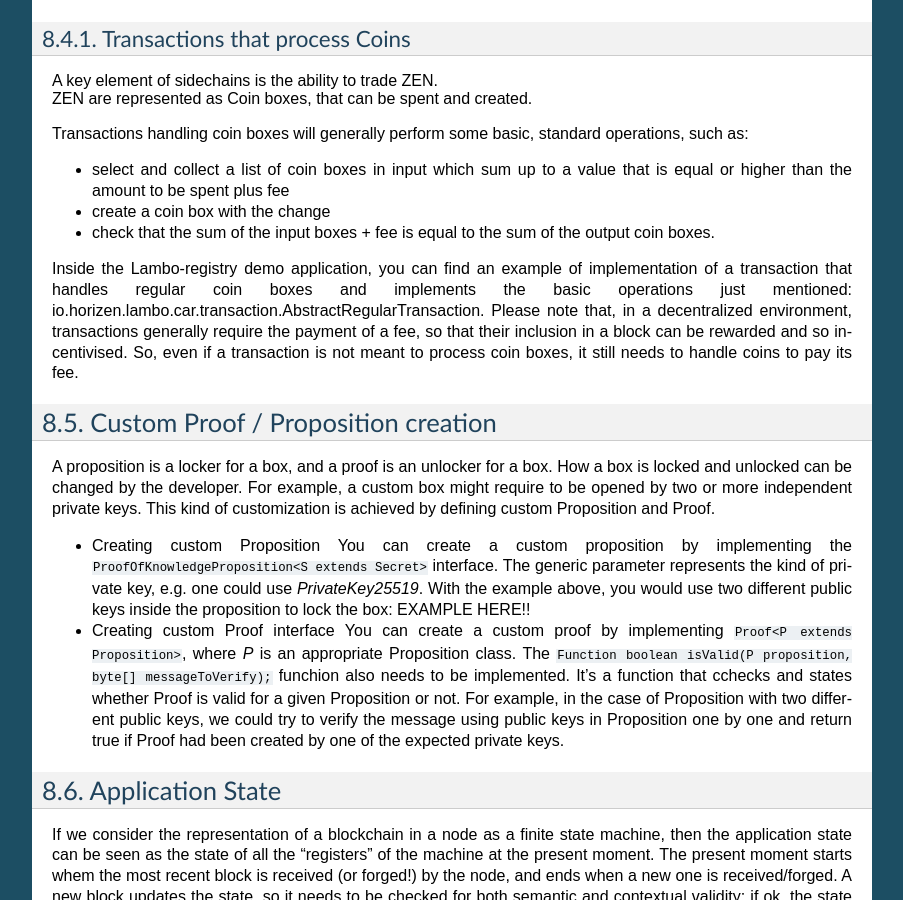
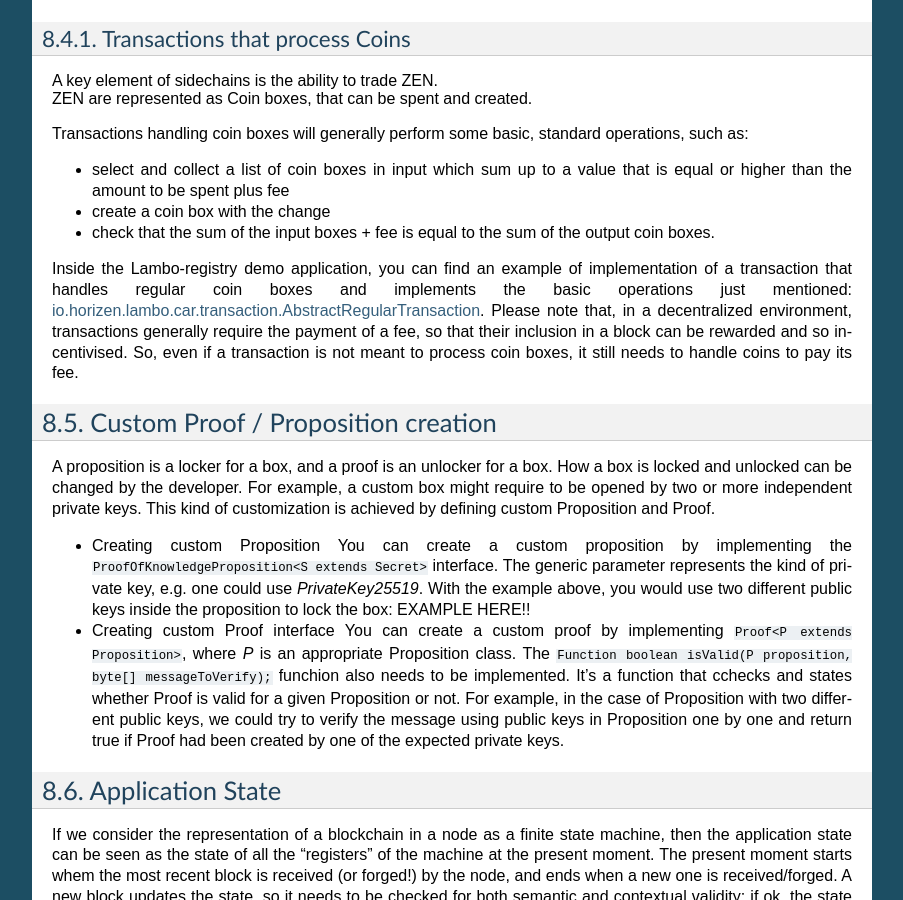
Before and after one commit to HorizenOfficial/developer-horizen-global, a Sphinx documentation site: the page built from docs/introduction/Sidechain-SDK-extension.rst, in a window 1280 px wide and 900 px high, scrolled down 2455 px. Shown: the whole window, without its empty margins (198-1101 px from the left). Built offline with Sphinx 7.4.7, drawn with Linux system fonts in a browser that asks for light colours; part of the change alters nothing that is shown.

```diff
--- a/docs/introduction/Sidechain-SDK-extension.rst
+++ b/docs/introduction/Sidechain-SDK-extension.rst
@@ -126,7 +126,7 @@ Transactions handling coin boxes will generally perform some basic, standard ope
 
 - check that the sum of the input boxes + fee is equal to the sum of the output coin boxes.
 
-Inside the Lambo-registry demo application,  you can find an example of implementation of a transaction that handles regular coin boxes and implements the basic operations just mentioned: io.horizen.lambo.car.transaction.AbstractRegularTransaction.
+Inside the Lambo-registry demo application, you can find an example of implementation of a transaction that handles regular coin boxes and implements the basic operations just mentioned: `io.horizen.lambo.car.transaction.AbstractRegularTransaction <https://github.com/HorizenOfficial/lambo-registry/blob/master/src/main/java/io/horizen/lambo/car/transaction/AbstractRegularTransaction.java>`_.
 Please note that, in a decentralized environment, transactions generally require the payment of a fee, so that their inclusion in a block can be rewarded and so incentivised. So, even if a transaction is not meant to process coin boxes, it still needs to handle coins to pay its fee.
 
 
```
